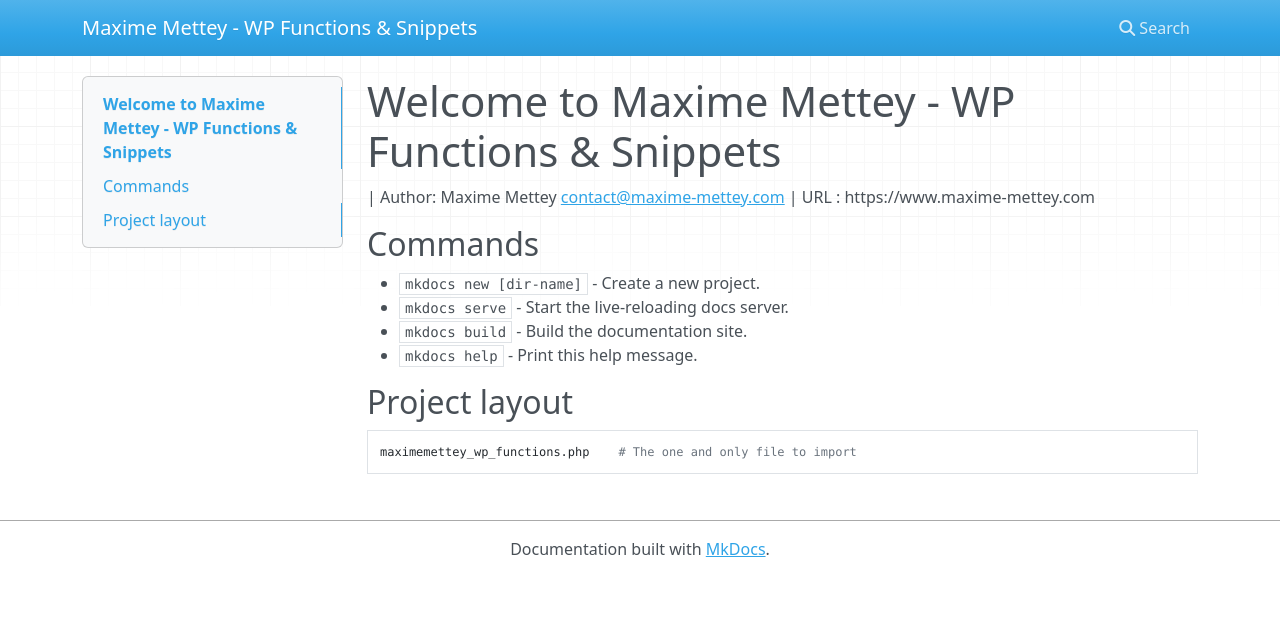
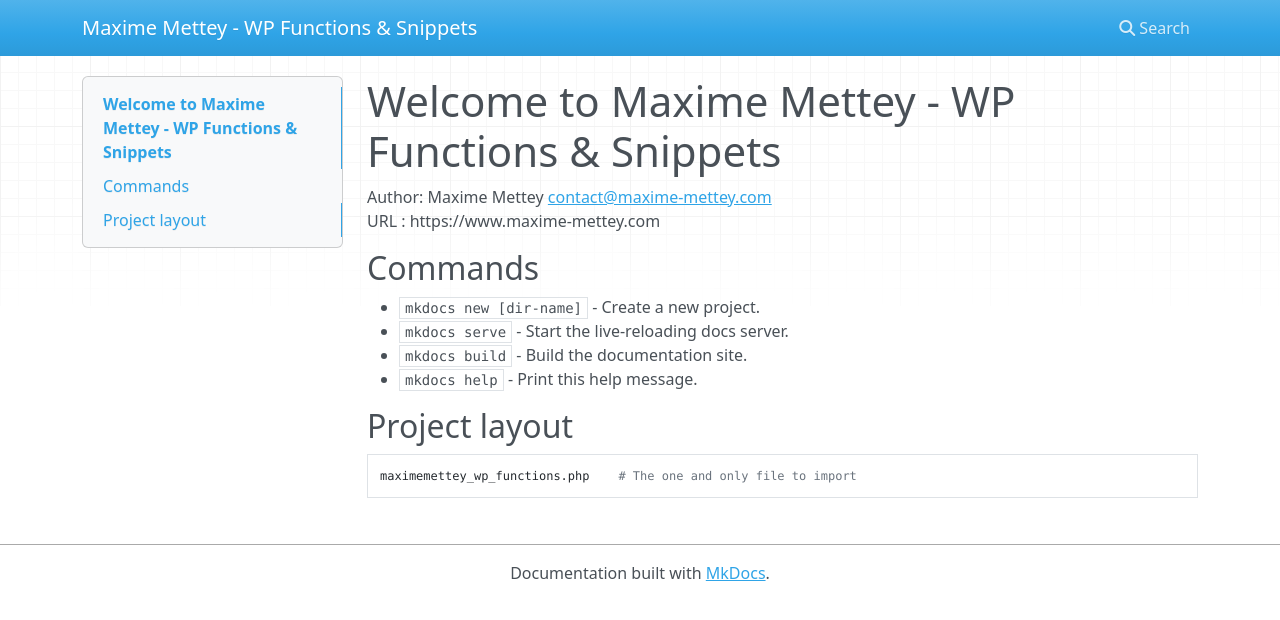
Before and after one commit to MaximeMettey/MaximeMettey-WP-Functions, an MkDocs documentation site: the page built from docs/index.md, in a window 1280 px wide. Shown: the top 620 px of the page. Built offline with MkDocs 1.6.1, drawn with Linux system fonts in a browser that asks for light colours; nearby versions of some CDN libraries; part of the change alters nothing that is shown.

Commit message:
fix line break

```diff
--- a/docs/index.md
+++ b/docs/index.md
@@ -1,7 +1,7 @@
 # Welcome to Maxime Mettey - WP Functions & Snippets
 
-| Author: Maxime Mettey <contact@maxime-mettey.com>
-| URL : https://www.maxime-mettey.com
+Author: Maxime Mettey <contact@maxime-mettey.com>
+URL : https://www.maxime-mettey.com
 
 ## Commands
 
```
